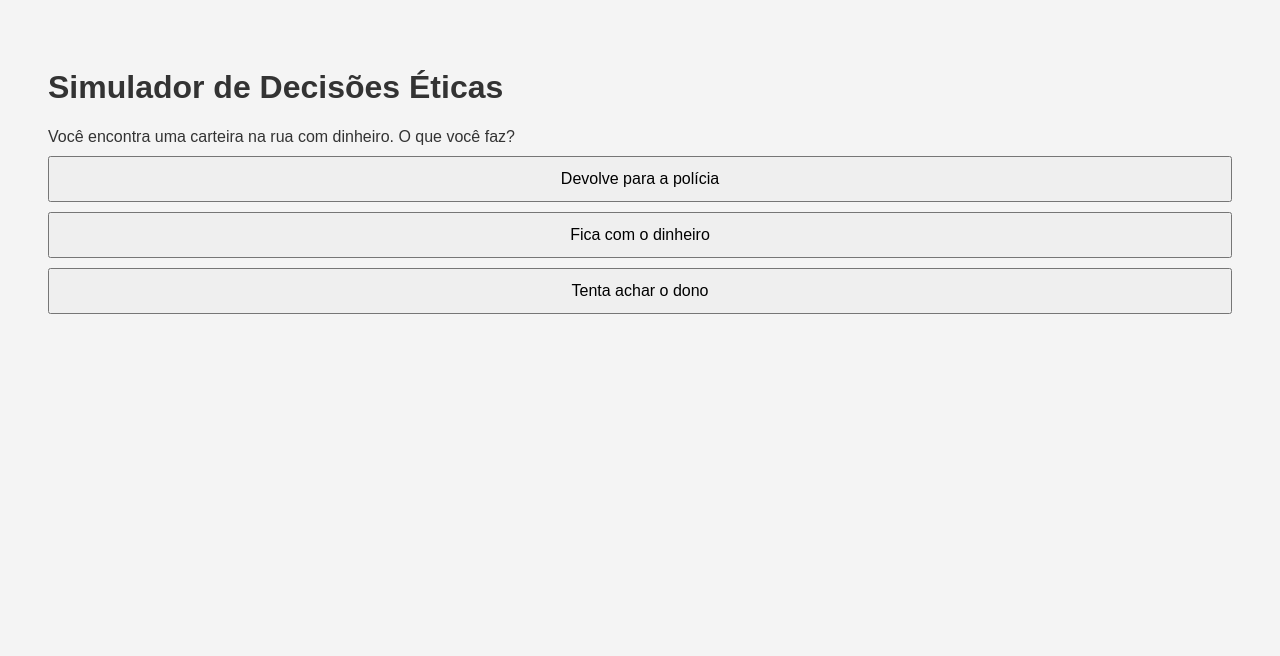
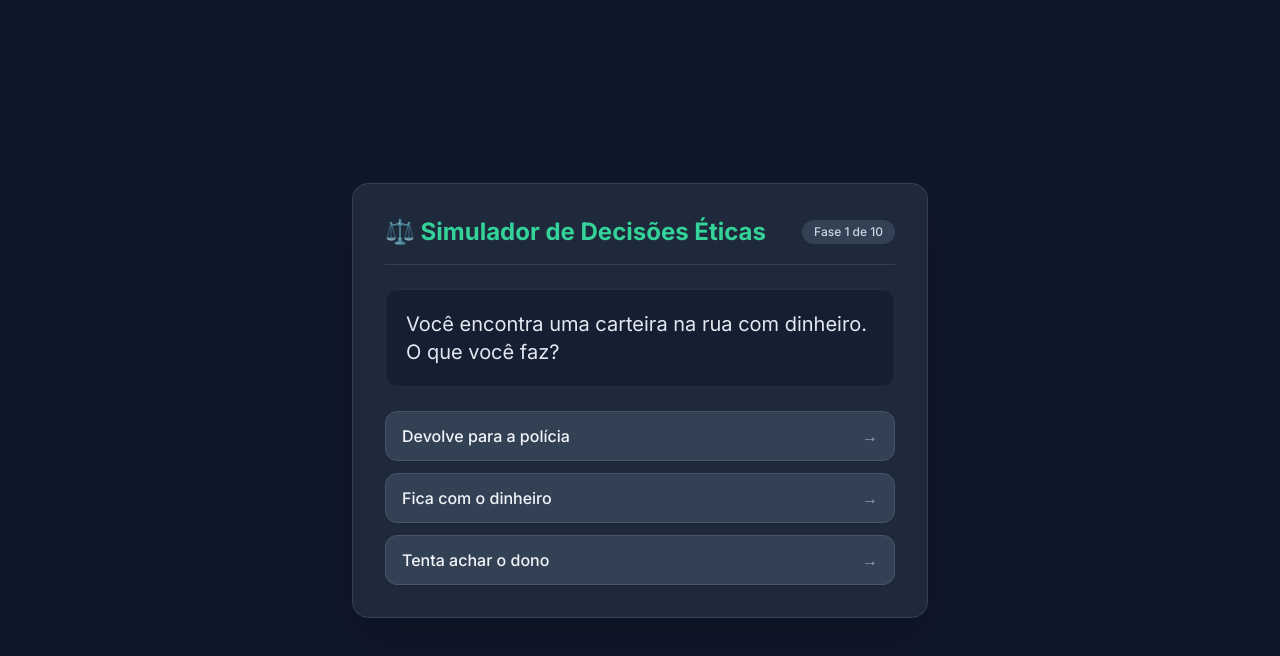
Before and after one commit to Amanda-Correa2003/simulador-de-decisoes-eticas1, a plain HTML site: page index.html in a window 1280 px wide. Drawn offline with nearby package versions, Linux system fonts and the light colour scheme.

Commit message:
estilizaçao

```diff
--- a/index.html
+++ b/index.html
@@ -2,15 +2,37 @@
 <html lang="pt-BR">
 <head>
   <meta charset="UTF-8">
+  <meta name="viewport" content="width=device-width, initial-scale=1.0">
   <title>Simulador de Decisões Éticas</title>
+  <!-- Tailwind CSS para estilização moderna e responsiva -->
+  <script src="https://cdn.tailwindcss.com"></script>
+  <!-- Google Fonts (Inter) -->
+  <link href="https://fonts.googleapis.com/css2?family=Inter:wght@400;500;600;700&display=swap" rel="stylesheet">
   <link rel="stylesheet" href="style.css">
 </head>
-<body>
-  <div id="app">
-    <h1>Simulador de Decisões Éticas</h1>
-    <div id="texto"></div>
-    <div id="opcoes"></div>
+<body class="bg-slate-900 font-['Inter'] text-slate-100 min-h-screen flex items-center justify-center p-4">
+
+  <div id="app" class="w-full max-w-xl bg-slate-800 border border-slate-700 shadow-2xl rounded-2xl p-6 md:p-8 transition-all duration-300">
+    <header class="mb-6 border-b border-slate-700 pb-4 flex justify-between items-center">
+      <h1 class="text-xl md:text-2xl font-bold text-emerald-400 flex items-center gap-2">
+        ⚖️ Simulador de Decisões Éticas
+      </h1>
+      <span id="contador-etapa" class="text-xs bg-slate-700 text-slate-300 px-3 py-1 rounded-full font-medium">Fase 1</span>
+    </header>
+
+    <!-- Área da História com Animação -->
+    <main class="space-y-6">
+      <div id="texto" class="text-lg md:text-xl text-slate-200 leading-relaxed bg-slate-900/50 p-5 rounded-xl border border-slate-700/50 animate-fade-in">
+        <!-- O texto dinâmico entra aqui -->
+      </div>
+
+      <!-- Opções de Escolha -->
+      <div id="opcoes" class="space-y-3">
+        <!-- Os botões dinâmicos entram aqui -->
+      </div>
+    </main>
   </div>
+
   <script src="script.js"></script>
 </body>
 </html>
--- a/script.js
+++ b/script.js
@@ -1,5 +1,6 @@
 const escolhas = {
   inicio: {
+    etapa: 1,
     texto: "Você encontra uma carteira na rua com dinheiro. O que você faz?",
     opcoes: [
       { texto: "Devolve para a polícia", destino: "honestidade" },
@@ -8,24 +9,28 @@ const escolhas = {
     ]
   },
   honestidade: {
+    etapa: 2,
     texto: "Você se sente bem consigo mesmo. A polícia elogia sua atitude!",
     opcoes: [
       { texto: "Próxima situação", destino: "roubo" }
     ]
   },
   ganancia: {
+    etapa: 2,
     texto: "Você compra algo com o dinheiro, mas depois se sente culpado.",
     opcoes: [
       { texto: "Próxima situação", destino: "roubo" }
     ]
   },
   esforco: {
+    etapa: 2,
     texto: "Você acha o dono da carteira, que agradece e te dá uma recompensa!",
     opcoes: [
       { texto: "Próxima situação", destino: "roubo" }
     ]
   },
   roubo: {
+    etapa: 3,
     texto: "Você vê um colega furtando algo na escola. O que faz?",
     opcoes: [
       { texto: "Conta para a direção", destino: "justica" },
@@ -33,18 +38,21 @@ const escolhas = {
     ]
   },
   justica: {
+    etapa: 4,
     texto: "O colega é punido, mas você sente que fez o certo.",
     opcoes: [
       { texto: "Próxima situação", destino: "cola" }
     ]
   },
   omissao: {
+    etapa: 4,
     texto: "Você se sente mal por não ter feito nada.",
     opcoes: [
       { texto: "Próxima situação", destino: "cola" }
     ]
   },
   cola: {
+    etapa: 5,
     texto: "Um amigo cola na prova e pede para você não contar. O que faz?",
     opcoes: [
       { texto: "Fala com o professor", destino: "denuncia" },
@@ -53,24 +61,28 @@ const escolhas = {
     ]
   },
   denuncia: {
+    etapa: 6,
     texto: "Seu amigo fica bravo, mas a cola para e ele estuda da próxima vez.",
     opcoes: [
       { texto: "Próxima situação", destino: "cachorro" }
     ]
   },
   conselho: {
+    etapa: 6,
     texto: "O amigo agradece e tenta melhorar. A amizade se fortalece.",
     opcoes: [
       { texto: "Próxima situação", destino: "cachorro" }
     ]
   },
   indiferenca: {
+    etapa: 6,
     texto: "Você ignora, mas se sente meio falso depois.",
     opcoes: [
       { texto: "Próxima situação", destino: "cachorro" }
     ]
   },
   cachorro: {
+    etapa: 7,
     texto: "Você vê um cachorro preso no sol, sem água, e ninguém por perto. O que faz?",
     opcoes: [
       { texto: "Liga para a proteção animal", destino: "resgate" },
@@ -79,24 +91,28 @@ const escolhas = {
     ]
   },
   resgate: {
+    etapa: 8,
     texto: "Você liga e espera. O cachorro é resgatado com segurança!",
     opcoes: [
       { texto: "Próxima situação", destino: "idoso" }
     ]
   },
   impulsivo: {
+    etapa: 8,
     texto: "Você solta o cachorro, mas ele corre pra rua. Quase foi atropelado!",
     opcoes: [
       { texto: "Próxima situação", destino: "idoso" }
     ]
   },
   apatia: {
+    etapa: 8,
     texto: "Você segue sua vida. Mas algo te incomoda o resto do dia.",
     opcoes: [
       { texto: "Próxima situação", destino: "idoso" }
     ]
   },
   idoso: {
+    etapa: 9,
     texto: "Um idoso pede ajuda com o celular e sem querer te dá acesso ao banco. Você...",
     opcoes: [
       { texto: "Ajuda e avisa sobre o erro", destino: "etica" },
@@ -104,11 +120,13 @@ const escolhas = {
     ]
   },
   etica: {
-    texto: "O idoso fica imensamente grato. Você se sente digno.",
+    etapa: 10,
+    texto: "Parabéns! O idoso fica imensamente grato. Você concluiu a jornada com uma postura ética exemplar.",
     opcoes: []
   },
   rouboBanco: {
-    texto: "Você transfere, mas é rastreado e denunciado. Acaba preso.",
+    etapa: 10,
+    texto: "Fim de jogo. Você transfere, mas é rastreado e denunciado. Suas escolhas te levaram a um caminho ruim.",
     opcoes: []
   }
 };
@@ -119,13 +137,31 @@ function mostrarCena() {
   const cena = escolhas[estadoAtual];
   const texto = document.getElementById("texto");
   const opcoesDiv = document.getElementById("opcoes");
+  const contadorEtapa = document.getElementById("contador-etapa");
+
+  // Atualiza o contador de fases
+  contadorEtapa.textContent = `Fase ${cena.etapa || 1} de 10`;
+
+  // Adiciona animação suave de troca de texto
+  texto.classList.remove("animate-fade-in");
+  void texto.offsetWidth; // Força o reflow para reiniciar a animação
+  texto.classList.add("animate-fade-in");
 
   texto.textContent = cena.texto;
   opcoesDiv.innerHTML = "";
 
+  // Criação dos botões com estilo moderno
   cena.opcoes.forEach(opcao => {
     const botao = document.createElement("button");
     botao.textContent = opcao.texto;
+    botao.className = "w-full text-left bg-slate-700 hover:bg-emerald-600 text-slate-100 font-medium py-3 px-4 rounded-xl transition-all duration-200 border border-slate-600 hover:border-emerald-500 shadow-sm cursor-pointer flex items-center justify-between group";
+
+    // Adiciona uma setinha indicativa no botão
+    const seta = document.createElement("span");
+    seta.innerHTML = "→";
+    seta.className = "text-slate-400 group-hover:text-white transition-transform group-hover:translate-x-1";
+    botao.appendChild(seta);
+
     botao.onclick = () => {
       estadoAtual = opcao.destino;
       mostrarCena();
@@ -133,9 +169,11 @@ function mostrarCena() {
     opcoesDiv.appendChild(botao);
   });
 
+  // Botão de Reiniciar caso seja o fim da linha
   if (cena.opcoes.length === 0) {
     const reiniciar = document.createElement("button");
-    reiniciar.textContent = "Reiniciar História";
+    reiniciar.textContent = "🔄 Reiniciar Simulação";
+    reiniciar.className = "w-full bg-emerald-600 hover:bg-emerald-500 text-white font-bold py-3 px-4 rounded-xl transition-all duration-200 shadow-lg cursor-pointer text-center";
     reiniciar.onclick = () => {
       estadoAtual = "inicio";
       mostrarCena();
--- a/style.css
+++ b/style.css
@@ -1,24 +1,19 @@
-Body {
-font-family: Arial, sans-serif;
-  background-color: #f4f4f4;
-  color: #333;
-  padding: 40px;
+@keyframes fadeIn {
+  from {
+    opacity: 0;
+    transform: translateY(6px);
+  }
+  to {
+    opacity: 1;
+    transform: translateY(0);
+  }
 }
 
-# app {
-max-width: 600px;
-  margin: auto;
-  background: white;
-  padding: 30px;
-  border-radius: 8px;
-  box-shadow: 0 0 10px #ccc;
+.animate-fade-in {
+  animation: fadeIn 0.4s ease-out forwards;
 }
 
-button {
-  display: block;
-  margin: 10px 0;
-  padding: 12px;
-  width: 100%;
-  font-size: 16px;
-  cursor: pointer;
+/* Suavização de scroll e seleção */
+* {
+  box-sizing: border-box;
 }
```
